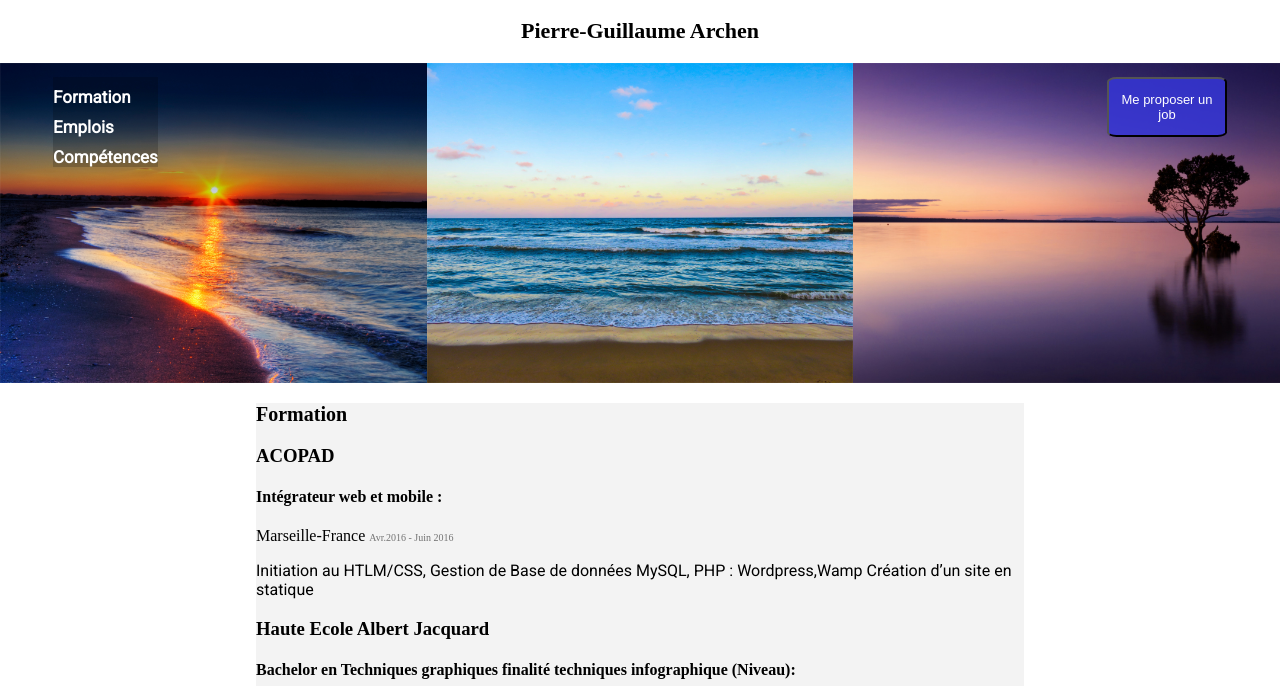
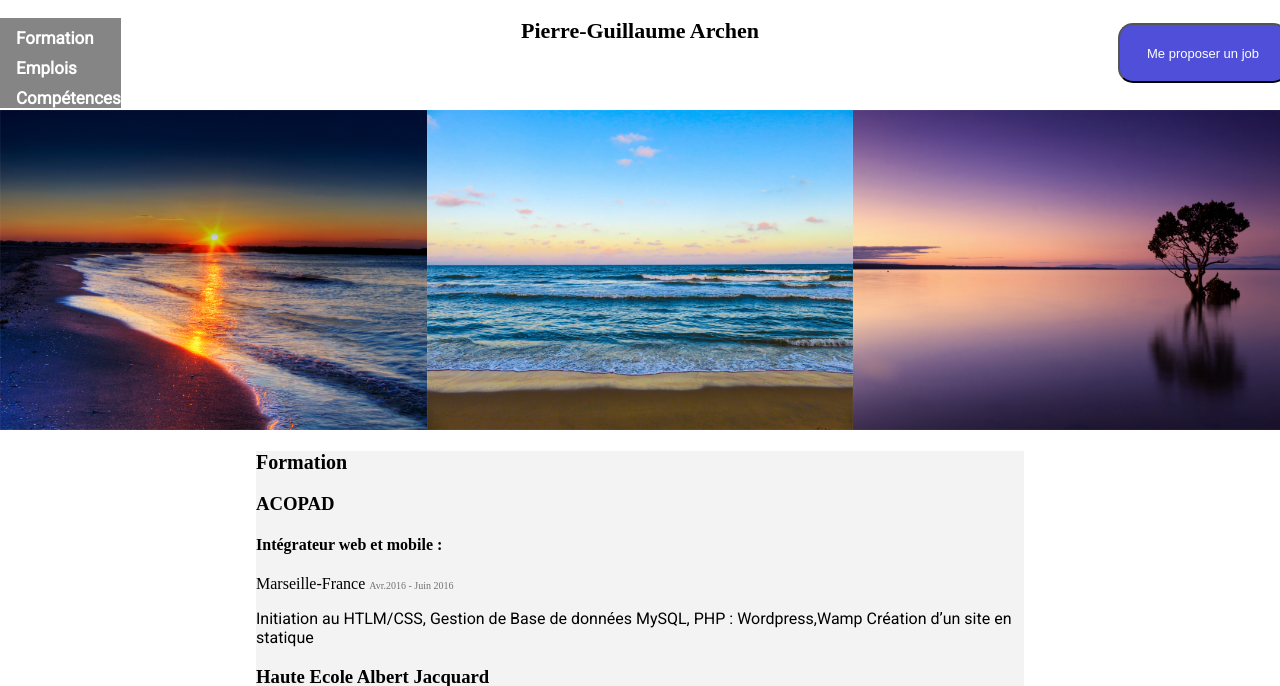
Before and after one commit to pgawebdev/projet, a PHP site: page / in a window 1280 px wide. Shown: the top 686 px of the page. Run offline with PHP 8.4, Linux system fonts and the light colour scheme.

Commit message:
Amélioration bouton/menu

```diff
--- a/jour 5/assets/css/styles.css
+++ b/jour 5/assets/css/styles.css
@@ -8,6 +8,7 @@ body{
 	.col{
 		display: flex;
 		justify-content: center;
+		margin-top: 66px;
 
 	}
 		.colonne1 {
@@ -35,10 +36,11 @@ body{
  /*Banner*/
 	nav{
 		position: fixed;
-		top: 77px;
-		left: 53px;
+		top: 5Opx;
+		left: 0px;
+		padding-left: 16px;
 		display: inline-grid;
-		background-color:#0000002e;
+		background-color:#0000007a;
 		z-index: 1;
 	}
 
@@ -50,12 +52,6 @@ body{
 		margin-top: 10px;
 		text-decoration: none;
 		color: white;
-	}
-
-	#placeholder1{
-		width: 90px;
-		height:120px;
-		background-color:#34ebe1
 	}
 
 	h1{
@@ -71,11 +67,10 @@ body{
 	p{
 		font-family: 'Roboto';
 	}
+
 .date{
 	font-size: x-small;
-
 	color: #737373;
-
 }
 /*Main*/
 
@@ -95,14 +90,15 @@ button a{
 
 #job{
 	position: fixed;
-	top: 77px;
-	right: 53px;
+	top: 23px;
+	right: -8px;
 	background-color:
 	#3535d5de;
-	color:	white;
-	width: 120px;
-	height: 60px ;
-	border-radius: 8% ;
+	color:
+	white;
+	width: 170px;
+	height: 60px;
+	border-radius: 15px;
 	font-size: 13px;
 	}
 
```
